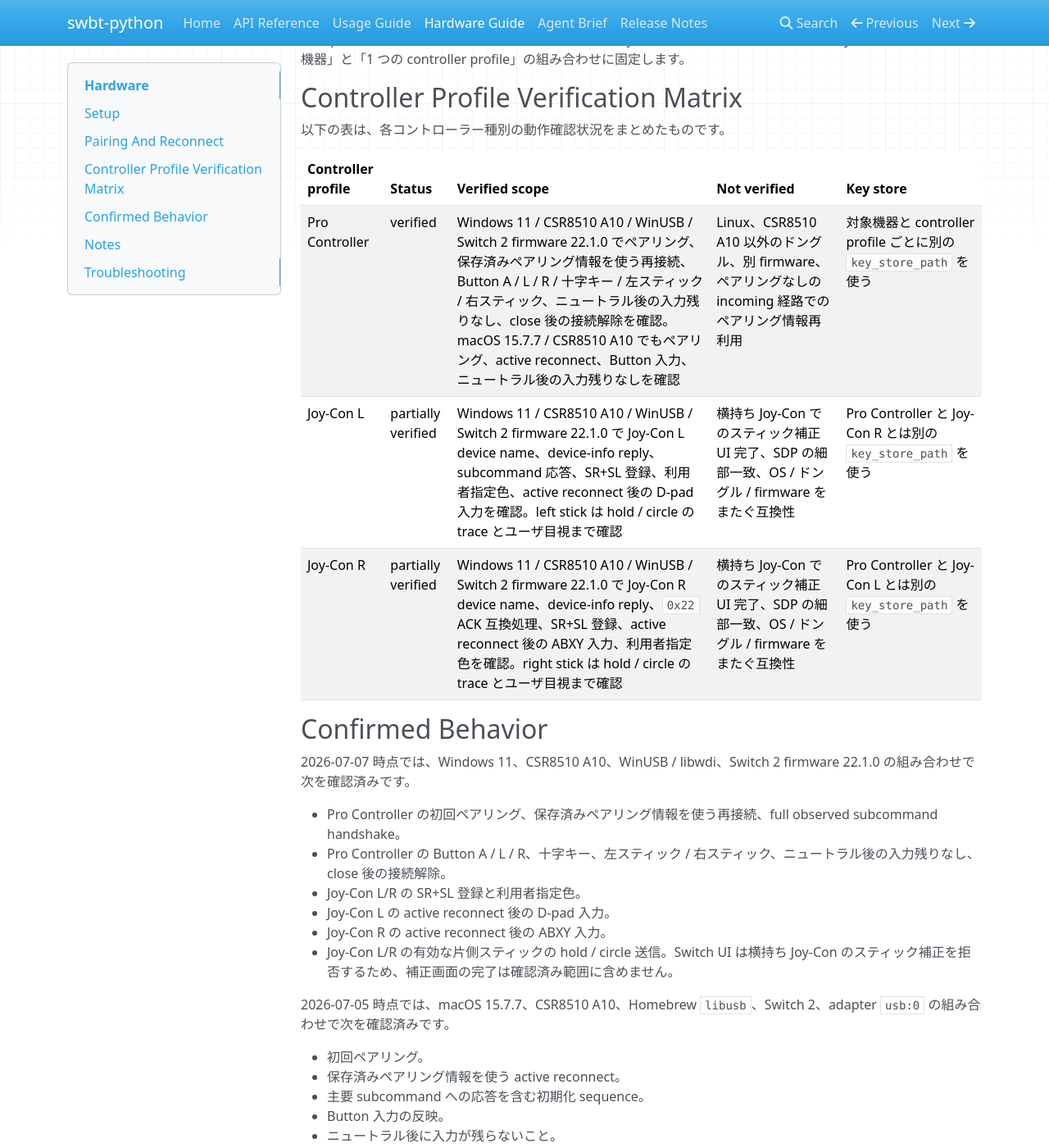
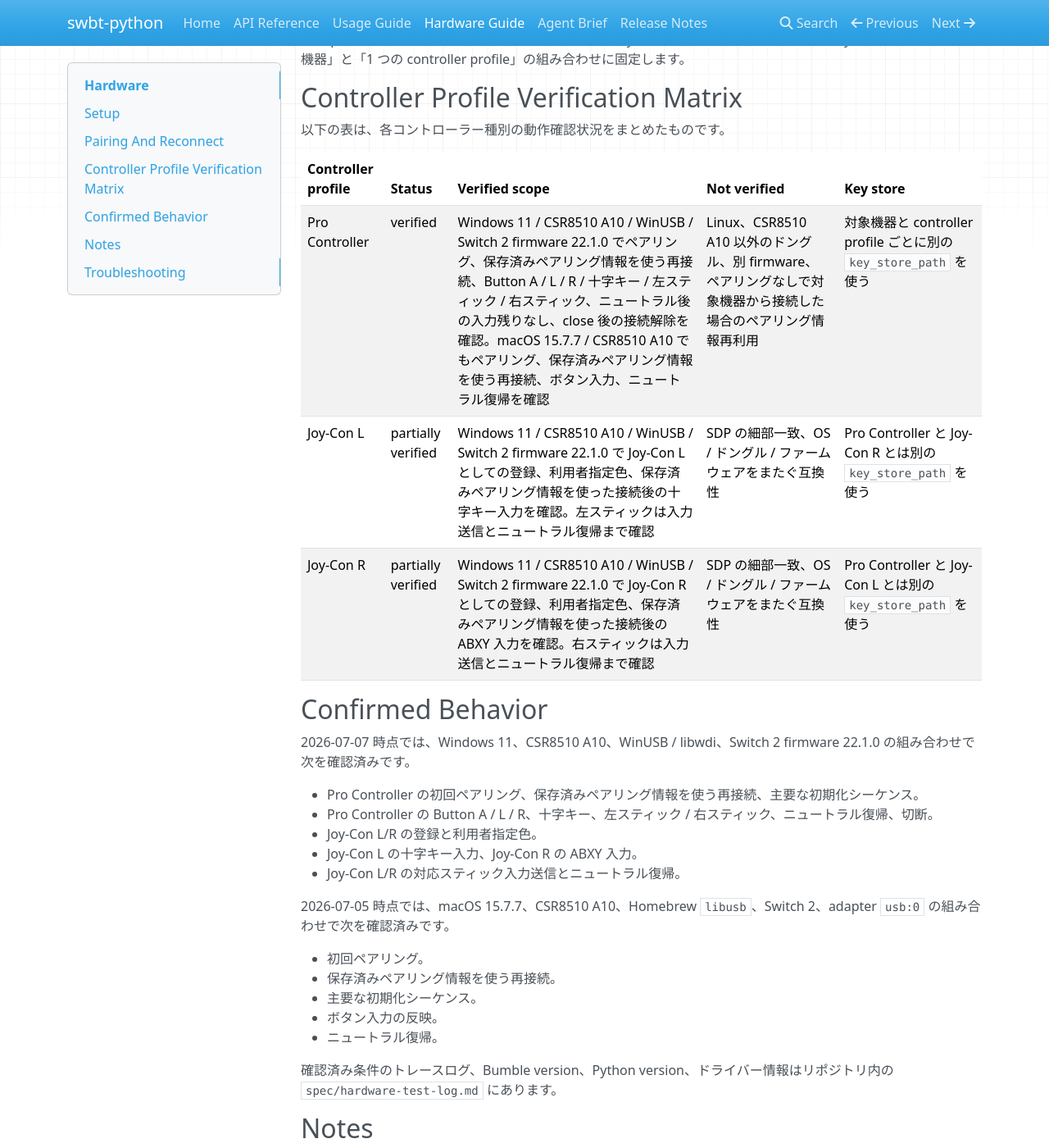
Before and after one commit to niart120/swbt-python, an MkDocs documentation site: the page built from docs/hardware.md, in a window 1280 px wide and 1400 px high, scrolled down 3045 px. Shown: the whole window at 82% size. Built offline with MkDocs 1.6.1, drawn with Linux system fonts in a browser that asks for light colours; nearby versions of some CDN libraries; some of the changed text lies outside the part shown.

```diff
--- a/docs/hardware.md
+++ b/docs/hardware.md
@@ -126,30 +126,29 @@ key store はコントローラー種別ごとに分けてください。Pro Con
 
 | Controller profile | Status | Verified scope | Not verified | Key store |
 |---|---|---|---|---|
-| Pro Controller | verified | Windows 11 / CSR8510 A10 / WinUSB / Switch 2 firmware 22.1.0 でペアリング、保存済みペアリング情報を使う再接続、Button A / L / R / 十字キー / 左スティック / 右スティック、ニュートラル後の入力残りなし、close 後の接続解除を確認。macOS 15.7.7 / CSR8510 A10 でもペアリング、active reconnect、Button 入力、ニュートラル後の入力残りなしを確認 | Linux、CSR8510 A10 以外のドングル、別 firmware、ペアリングなしの incoming 経路でのペアリング情報再利用 | 対象機器と controller profile ごとに別の `key_store_path` を使う |
-| Joy-Con L | partially verified | Windows 11 / CSR8510 A10 / WinUSB / Switch 2 firmware 22.1.0 で Joy-Con L device name、device-info reply、subcommand 応答、SR+SL 登録、利用者指定色、active reconnect 後の D-pad 入力を確認。left stick は hold / circle の trace とユーザ目視まで確認 | 横持ち Joy-Con でのスティック補正 UI 完了、SDP の細部一致、OS / ドングル / firmware をまたぐ互換性 | Pro Controller と Joy-Con R とは別の `key_store_path` を使う |
-| Joy-Con R | partially verified | Windows 11 / CSR8510 A10 / WinUSB / Switch 2 firmware 22.1.0 で Joy-Con R device name、device-info reply、`0x22` ACK 互換処理、SR+SL 登録、active reconnect 後の ABXY 入力、利用者指定色を確認。right stick は hold / circle の trace とユーザ目視まで確認 | 横持ち Joy-Con でのスティック補正 UI 完了、SDP の細部一致、OS / ドングル / firmware をまたぐ互換性 | Pro Controller と Joy-Con L とは別の `key_store_path` を使う |
+| Pro Controller | verified | Windows 11 / CSR8510 A10 / WinUSB / Switch 2 firmware 22.1.0 でペアリング、保存済みペアリング情報を使う再接続、Button A / L / R / 十字キー / 左スティック / 右スティック、ニュートラル後の入力残りなし、close 後の接続解除を確認。macOS 15.7.7 / CSR8510 A10 でもペアリング、保存済みペアリング情報を使う再接続、ボタン入力、ニュートラル復帰を確認 | Linux、CSR8510 A10 以外のドングル、別 firmware、ペアリングなしで対象機器から接続した場合のペアリング情報再利用 | 対象機器と controller profile ごとに別の `key_store_path` を使う |
+| Joy-Con L | partially verified | Windows 11 / CSR8510 A10 / WinUSB / Switch 2 firmware 22.1.0 で Joy-Con L としての登録、利用者指定色、保存済みペアリング情報を使った接続後の十字キー入力を確認。左スティックは入力送信とニュートラル復帰まで確認 | SDP の細部一致、OS / ドングル / ファームウェアをまたぐ互換性 | Pro Controller と Joy-Con R とは別の `key_store_path` を使う |
+| Joy-Con R | partially verified | Windows 11 / CSR8510 A10 / WinUSB / Switch 2 firmware 22.1.0 で Joy-Con R としての登録、利用者指定色、保存済みペアリング情報を使った接続後の ABXY 入力を確認。右スティックは入力送信とニュートラル復帰まで確認 | SDP の細部一致、OS / ドングル / ファームウェアをまたぐ互換性 | Pro Controller と Joy-Con L とは別の `key_store_path` を使う |
 
 ## Confirmed Behavior
 
 2026-07-07 時点では、Windows 11、CSR8510 A10、WinUSB / libwdi、Switch 2 firmware 22.1.0 の組み合わせで次を確認済みです。
 
-- Pro Controller の初回ペアリング、保存済みペアリング情報を使う再接続、full observed subcommand handshake。
-- Pro Controller の Button A / L / R、十字キー、左スティック / 右スティック、ニュートラル後の入力残りなし、close 後の接続解除。
-- Joy-Con L/R の SR+SL 登録と利用者指定色。
-- Joy-Con L の active reconnect 後の D-pad 入力。
-- Joy-Con R の active reconnect 後の ABXY 入力。
-- Joy-Con L/R の有効な片側スティックの hold / circle 送信。Switch UI は横持ち Joy-Con のスティック補正を拒否するため、補正画面の完了は確認済み範囲に含めません。
+- Pro Controller の初回ペアリング、保存済みペアリング情報を使う再接続、主要な初期化シーケンス。
+- Pro Controller の Button A / L / R、十字キー、左スティック / 右スティック、ニュートラル復帰、切断。
+- Joy-Con L/R の登録と利用者指定色。
+- Joy-Con L の十字キー入力、Joy-Con R の ABXY 入力。
+- Joy-Con L/R の対応スティック入力送信とニュートラル復帰。
 
 2026-07-05 時点では、macOS 15.7.7、CSR8510 A10、Homebrew `libusb`、Switch 2、adapter `usb:0` の組み合わせで次を確認済みです。
 
 - 初回ペアリング。
-- 保存済みペアリング情報を使う active reconnect。
-- 主要 subcommand への応答を含む初期化 sequence。
-- Button 入力の反映。
-- ニュートラル後に入力が残らないこと。
+- 保存済みペアリング情報を使う再接続。
+- 主要な初期化シーケンス。
+- ボタン入力の反映。
+- ニュートラル復帰。
 
-確認済み条件のトレースログ、Bumble version、Python version、ドライバー情報は repository 内の `spec/hardware-test-log.md` にあります。
+確認済み条件のトレースログ、Bumble version、Python version、ドライバー情報はリポジトリ内の `spec/hardware-test-log.md` にあります。
 
 ## Notes
 
```
Also changed, not shown: .agents/skills/docs-wording/SKILL.md (+1 -0 lines), README.md (+3 -3 lines), docs/agent-brief.md (+1 -1 lines), docs/release-notes.md (+1 -1 lines), 3 other files.
